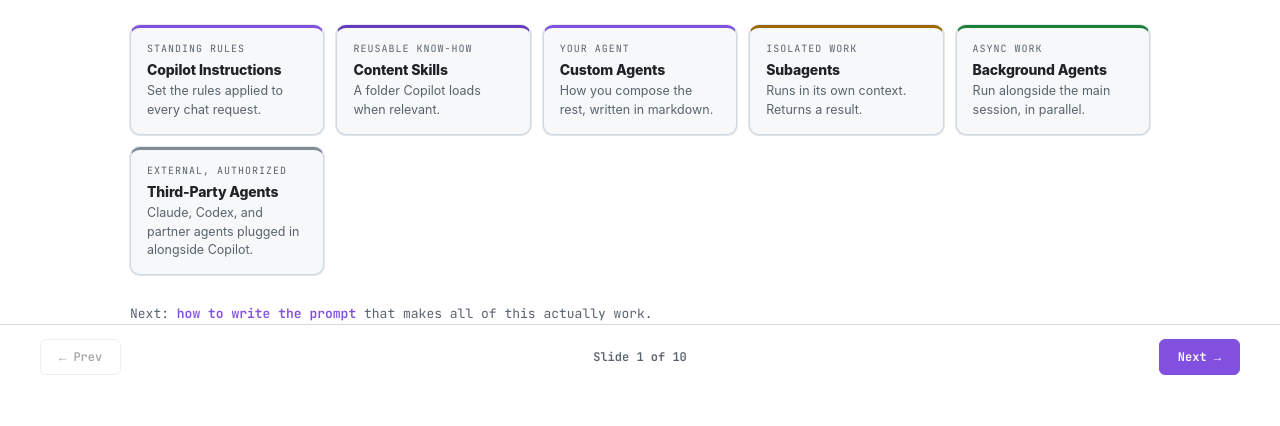
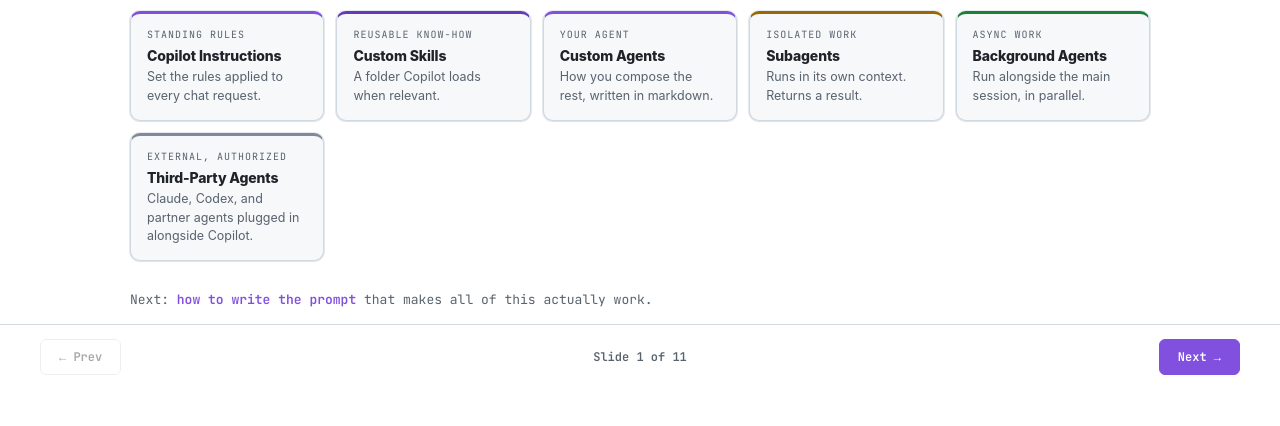
Before and after one commit to cagitskill/git-skill, a plain HTML site: page docs/agents-building-blocks.html in a window 1280 px wide. Shown: the part 411-837 px from the top of the page. Drawn offline with Linux system fonts and the light colour scheme; a web font is replaced by a local one.

Commit message:
updated content

```diff
--- a/docs/agents-building-blocks.html
+++ b/docs/agents-building-blocks.html
@@ -251,10 +251,10 @@
 
 <script>
 const SECTIONS = [
-  { id:'s1', type:'intro', eyebrow:'// 01 OF 10', title:'The Building Blocks', lede:'// six pieces sit around one main session',
+  { id:'s1', type:'intro', eyebrow:'', title:'The Building Blocks', lede:'// six pieces sit around one main session',
     blocks: [
       { cls:'b-i',  tag:'Standing rules',    name:'Copilot Instructions', desc:'Set the rules applied to every chat request.' },
-      { cls:'b-p',  tag:'Reusable know-how', name:'Content Skills',       desc:'A folder Copilot loads when relevant.' },
+      { cls:'b-p',  tag:'Reusable know-how', name:'Custom Skills',       desc:'A folder Copilot loads when relevant.' },
       { cls:'b-i2', tag:'Your agent',        name:'Custom Agents',        desc:'How you compose the rest, written in markdown.' },
       { cls:'b-a',  tag:'Isolated work',     name:'Subagents',            desc:'Runs in its own context. Returns a result.' },
       { cls:'b-t',  tag:'Async work',        name:'Background Agents',    desc:'Run alongside the main session, in parallel.' },
@@ -262,7 +262,7 @@
     ],
     transition:'Next: <b>how to write the prompt</b> that makes all of this actually work.'
   },
-  { id:'s2', type:'ce-cards', eyebrow:'// 02 OF 10', title:'Context Engineering for Agents', lede:'// the three pieces every agent prompt needs',
+  { id:'s2', type:'ce-cards', eyebrow:'', title:'Context Engineering for Agents', lede:'// the three pieces every agent prompt needs',
     cards: [
       { cls:'c-plan', lbl:'Piece 1', name:'Concise Plan', def:'Defines the task, output format, and constraints.',
         ex:'Generate a 5-step work instruction in markdown. One action per step. Maximum 12 words per step. Include a safety note above any step that involves moving parts or chemicals.',
@@ -276,14 +276,10 @@
     ],
     combined:'<span class="h2">## Responsibilities</span>\nYou are an industrial safety engineer writing for new line workers.\n\n<span class="h">## Concise Plan</span>\nProduce a 5-step work instruction in markdown.\nOne action per step. Maximum 12 words per step.\n\n<span class="h3">## Expected Results</span>\nEach step is testable. A peer can execute without questions.\nAcceptance check confirms readiness for next shift.'
   },
-  { id:'s3', type:'typed-code', eyebrow:'// 03 OF 10', title:'Copilot Instructions', lede:'// the standing rules applied to every chat request',
+  { id:'s3', type:'typed-code', eyebrow:'', title:'Repository-wide Copilot Custom Instructions', lede:'// standing rules applied to every chat request in this repo',
     file:'.github/copilot-instructions.md', copyId:'copilot',
-    why:'<b>Why this exists:</b> every chat request in this repo gets these rules loaded automatically, so you don\'t have to repeat your code style, review priorities, or tone preferences every time. It lives in <code>.github/</code> because that\'s where GitHub looks. The <code>applyTo: \'**\'</code> line says apply this to every file.',
+    why:'<b>Why this exists:</b> one file, repo-wide coverage. Every chat request in this repo gets these rules loaded automatically — no YAML frontmatter, no path matching, no overhead. Put your code style, review priorities, and conventions here once and Copilot applies them every time.',
     code: [
-      '<span class="cm">---</span>',
-      '<span class="k-i">applyTo:</span> <span class="s">\'**\'</span>',
-      '<span class="cm">---</span>',
-      ' ',
       '<span class="h1c"># Copilot Instructions</span>',
       ' ',
       '<span class="h2c">## Code style</span>',
@@ -299,9 +295,29 @@
       '- Be concise. Skip preamble.'
     ]
   },
-  { id:'s4', type:'static-then-typed', cls:'skills', eyebrow:'// 04 OF 10', title:'Content Skills', lede:'// a folder Copilot loads when relevant',
+  { id:'s3b', type:'typed-code', eyebrow:'', title:'Path-specific Copilot Custom Instructions', lede:'// scoped instructions for monorepos and multi-language codebases',
+    file:'.github/instructions/frontend.instructions.md', copyId:'pathinstr',
+    why:'<b>Why this exists:</b> repo-wide instructions apply to everything, which is fine for single-stack repos. In a monorepo with multiple languages or teams, you want different rules for different parts of the codebase. Path-specific files let you do that — but they come with overhead: you\'re now managing multiple instruction files in different locations. Use them when the tradeoff is worth it.',
+    code: [
+      '<span class="cm">---</span>',
+      '<span class="k-i">applyTo:</span> <span class="s">\'src/frontend/**\'</span>',
+      '<span class="cm">---</span>',
+      ' ',
+      '<span class="h1c"># Frontend Instructions</span>',
+      ' ',
+      '<span class="h2c">## Stack</span>',
+      '- React with TypeScript. No class components.',
+      '- Use Tailwind for styling.',
+      ' ',
+      '<span class="h2c">## Conventions</span>',
+      '- Components in PascalCase.',
+      '- Hooks prefixed with use.',
+      '- Co-locate tests with components.'
+    ]
+  },
+  { id:'s4', type:'static-then-typed', cls:'skills', eyebrow:'', title:'Custom Skills', lede:'// on-demand context, loaded only when the task fits',
     file:'.github/skills/work-instructions/SKILL.md', copyId:'skill',
-    why:'<b>Why this exists:</b> skills are reusable know-how you don\'t paste into every chat. Copilot reads your prompt and matches it against the <code>description:</code> of each skill — if the description fits, the skill loads. No tagging, no menu, no command: the description is the trigger.',
+    why:'Reusable capability packs made of instructions, scripts, and resources for a specific task. Loaded only when relevant — not always-on like repo-wide instructions. Think of them as a playbook or recipe, not a standalone worker.<br><br>Agents decide <b>who</b> does the work. Skills define <b>how</b> a specific task is done. A custom agent can use multiple skills, but a skill doesn\'t replace an agent\'s role or permissions.<br><br><b>Best practices:</b> don\'t overdo it. Every skill description adds tokens. Avoid skills for things the model already does well — they add cost without adding value. And maintain them — as models improve, some skills become unnecessary.',
     code: [
       '<span class="cm">---</span>',
       '<span class="k-p">name:</span> work-instructions',
@@ -322,9 +338,9 @@
       '- Same term throughout.'
     ]
   },
-  { id:'s5', type:'typed-code', eyebrow:'// 05 OF 10', title:'Custom Agents', lede:'// same shape as a skill, plus tools and a prompt',
+  { id:'s5', type:'typed-code', eyebrow:'', title:'Custom Agents', lede:'// same shape as a skill, plus tools and a prompt',
     file:'.github/agents/work-instruction-writer.md', copyId:'agent',
-    why:'<b>Why this exists:</b> skills are knowledge, agents are workers. Same file shape, different role — a skill describes what a thing is, an agent describes what to do and how to act. The <code>name:</code> is what shows in the picker; the filename (<code>work-instruction-writer.md</code>) is what other agents reference when they hand off work.',
+    why:'<b>Why this exists:</b> skills are knowledge, agents are workers. Same file shape, different role — a skill describes what a thing is, an agent describes what to do and how to act. The <code>name:</code> is what shows in the picker; the filename is what other agents reference when they hand off work.<br><br><b>Two things to be intentional about:</b> First, the <code>tools:</code> list — only give the agent the tools it actually needs. Every unnecessary tool takes up space in the context window and increases the chances of the agent doing something it shouldn\'t. Second, the model — if you designate one, make sure the task actually warrants it. Not every agent needs an expensive reasoning model.',
     code: [
       '<span class="cm">---</span>',
       '<span class="k-i">name:</span> Work Instruction Writer',
@@ -345,7 +361,7 @@
       'one action per numbered step.'
     ]
   },
-  { id:'s6', type:'typed-code', eyebrow:'// 06 OF 10', title:'Subagents', lede:'// same file shape, new lines for delegating',
+  { id:'s6', type:'typed-code', eyebrow:'', title:'Subagents', lede:'// same file shape, new lines for delegating',
     file:'.github/agents/sop-review-orchestrator.md', copyId:'sub',
     why:'<p><b>Why this exists:</b> a subagent is an agent you run from inside another agent. Same file shape, same <code>.github/agents/</code> folder. The difference is how it runs: a subagent gets its own isolated context, does its work, and returns only the result. The parent agent waits, then continues with whatever came back.</p><p><b>How it\'s called:</b> the parent lists the subagent in its <code>agents:</code> array and adds <code>runSubagent</code> to its <code>tools:</code>. Then in the prompt, the parent uses <code>#runSubagent</code> to hand off. The highlighted lines below are the only difference from a regular agent — everything else looks the same.</p>',
     code: [
@@ -368,7 +384,7 @@
       { html:'Consolidate findings into a report.' }
     ]
   },
-  { id:'s7', type:'typed-code', eyebrow:'// 07 OF 10', title:'Background Agents', lede:"// work continues in parallel, you don't wait",
+  { id:'s7', type:'typed-code', eyebrow:'', title:'Background Agents', lede:"// work continues in parallel, you don't wait",
     file:'.github/agents/feature-implementer.md', copyId:'bg',
     why:'<p><b>Why this exists:</b> a background agent runs alongside the main session instead of inside it. You kick it off and keep working. It does its job in parallel and posts the result, typically as a pull request, when it\'s done. Subagents block the parent and return; background agents never block, never return. They just deliver.</p><p><b>How it\'s called:</b> not from a prompt. You start a background session from a supported surface. Most commonly that\'s assigning a GitHub issue to @copilot, but VS Code, the agents dashboard, a failing Actions run, GitHub Mobile, and integrations like Slack or Jira all work too. Once started, the session runs autonomously and posts a PR when done.</p>',
     code: [
@@ -391,20 +407,21 @@
       "anything you couldn't do."
     ]
   },
-  { id:'s8', type:'third-party', eyebrow:'// 08 OF 10', title:'Third-Party Agents', lede:'// built outside, plugged in alongside Copilot',
-    intro:"Third-party agents are AI agents from providers outside of GitHub: AI labs like Anthropic and OpenAI, and a growing ecosystem of partner-built agents from vendors like JFrog, Dynatrace, and PagerDuty. You don't write them in markdown. You authorize them in settings, and they show up alongside Copilot in your workflows.",
+  { id:'s8', type:'third-party', eyebrow:'', title:'Third-Party Agents', lede:'// enabled outside your repo, available inside Copilot',
+    intro:"Third-party agents are coding agents from providers outside GitHub — such as Anthropic Claude and OpenAI Codex — that you can use alongside Copilot cloud agent in the same workflow surfaces. Instead of creating them in your repository, you enable them through your GitHub Copilot or organization settings and select them when assigning work in GitHub or VS Code.",
     cards: [
-      { lbl:'Model providers', name:'Claude, Codex, others',     desc:'Same agent framework, different underlying model. Anthropic and OpenAI today, more over time.' },
-      { lbl:'Partner-built',   name:'Vendor-built for a domain', desc:'Observability, security, artifacts, incident response. Dynatrace, JFrog, PagerDuty, and more.' },
-      { lbl:'Authorization',   name:'Enabled, not authored',     desc:'Turned on in org settings. Surfaced in the agent picker. No file to write.' }
+      { lbl:'Model providers', name:'Claude, Codex, and more',   desc:'Separate third-party coding agents you can delegate work to — not just alternate chat models behind the same custom setup.' },
+      { lbl:'Workflow',        name:'Assign work, review PRs',   desc:'Start tasks from the Agents tab, assign issues, mention an agent in pull requests, or delegate from VS Code. The agent works asynchronously and opens a pull request.' },
+      { lbl:'Authorization',   name:'Enabled through settings',  desc:'Turned on in account or org settings, then available in the agent picker. No repo files to write.' },
+      { lbl:'Security',        name:'Same guardrails as Copilot', desc:'Third-party agents run under GitHub\'s coding-agent workflow and are subject to the same security protections and limitations as Copilot cloud agent.' }
     ],
-    difference:"Different relationship from custom agents: you don't write them, you authorize them."
+    difference:"Different relationship from custom agents: custom agents are authored in markdown and committed to a repository, while third-party agents are external integrations you authorize and then use inside GitHub\'s agent workflow."
   },
-  { id:'s9', type:'architecture', eyebrow:'// 09 OF 10', title:'How They Connect', lede:'// one main session, agents around it' },
-  { id:'s10', type:'recap', eyebrow:'// 10 OF 10', title:'Quick Reference', lede:'// six pieces, where they live',
+  { id:'s9', type:'architecture', eyebrow:'', title:'How They Connect', lede:'// one main session, agents around it' },
+  { id:'s10', type:'recap', eyebrow:'', title:'Quick Reference', lede:'// six pieces, where they live',
     cards: [
       { cls:'q-i',  lbl:'Standing setup',    name:'Copilot Instructions', desc:'Rules and style applied to every chat request, set once.', chip:'.github/copilot-instructions.md' },
-      { cls:'q-p',  lbl:'Reusable know-how', name:'Content Skills',       desc:'A folder Copilot loads when the task fits.',               chip:'SKILL.md' },
+      { cls:'q-p',  lbl:'Reusable know-how', name:'Custom Skills',       desc:'A folder Copilot loads when the task fits.',               chip:'SKILL.md' },
       { cls:'q-i2', lbl:'Your agent',        name:'Custom Agents',        desc:'Prompt, tools, and MCP servers, defined in markdown.',     chip:'.github/agents/*.md' },
       { cls:'q-a',  lbl:'Isolated, blocks',  name:'Subagents',            desc:'Runs in its own context. Returns only the result.',        chip:'#runSubagent' },
       { cls:'q-t',  lbl:'Async, parallel',   name:'Background Agents',    desc:'Runs autonomously while you keep working.',                chip:'opens a PR when done' },
@@ -468,7 +485,7 @@
     </svg>
     <div class="node n-3p"><div class="tile"><svg viewBox="0 0 24 24"><path d="M15 3h6v6"/><path d="M21 3l-7 7"/><path d="M19 14v5a2 2 0 0 1-2 2H5a2 2 0 0 1-2-2V7a2 2 0 0 1 2-2h5"/></svg></div><h3>Third-Party Agent</h3><div class="k">External, authorized</div><span class="chip">plug in</span></div>
     <div class="node n-instr"><div class="tile"><svg viewBox="0 0 24 24"><path d="M5 3h10l4 4v14H5z"/><path d="M14 3v5h5"/><path d="M8 12h8M8 16h6"/></svg></div><h3>Copilot Instructions</h3><div class="k">Standing rules and style</div><span class="chip">copilot-instructions.md</span></div>
-    <div class="node n-skills"><div class="tile"><svg viewBox="0 0 24 24"><path d="M4 5a2 2 0 0 1 2-2h9v15H6a2 2 0 0 0-2 2z"/><path d="M15 3l4 2v13l-4-2"/></svg></div><h3>Content Skills</h3><div class="k">Loaded when relevant</div><span class="chip">SKILL.md</span></div>
+    <div class="node n-skills"><div class="tile"><svg viewBox="0 0 24 24"><path d="M4 5a2 2 0 0 1 2-2h9v15H6a2 2 0 0 0-2 2z"/><path d="M15 3l4 2v13l-4-2"/></svg></div><h3>Custom Skills</h3><div class="k">Loaded when relevant</div><span class="chip">SKILL.md</span></div>
     <div class="node n-main"><div class="tile"><svg viewBox="0 0 24 24"><circle cx="12" cy="12" r="3.2"/><path d="M12 3v3M12 18v3M3 12h3M18 12h3M5.6 5.6l2.1 2.1M16.3 16.3l2.1 2.1M18.4 5.6l-2.1 2.1M7.7 16.3l-2.1 2.1"/></svg></div><h3>Custom Agent</h3><div class="pillwrap"><span class="pill p-active"><span class="pdot"></span>Active</span><span class="pill p-wait"><span class="pdot"></span>Waiting</span></div></div>
     <div class="node n-sub"><span class="iso">isolated context</span><div class="tile"><svg viewBox="0 0 24 24"><circle cx="6" cy="6" r="2.4"/><circle cx="18" cy="6" r="2.4"/><circle cx="12" cy="18" r="2.4"/><path d="M6 8.4v2a2 2 0 0 0 2 2h8a2 2 0 0 0 2-2v-2M12 12.4v3.2"/></svg></div><h3>Subagent</h3><div class="runtag"><span class="spin"></span>running</div><span class="chip">#runSubagent</span></div>
     <div class="node n-bg"><div class="tile"><svg viewBox="0 0 24 24"><path d="M21 12a9 9 0 1 1-3-6.7"/><path d="M21 4v4h-4"/><path d="M12 8v4l3 2"/></svg></div><h3>Background Agent</h3><div class="prog"><i></i></div><span class="paralleltag">running in parallel</span></div>
```
